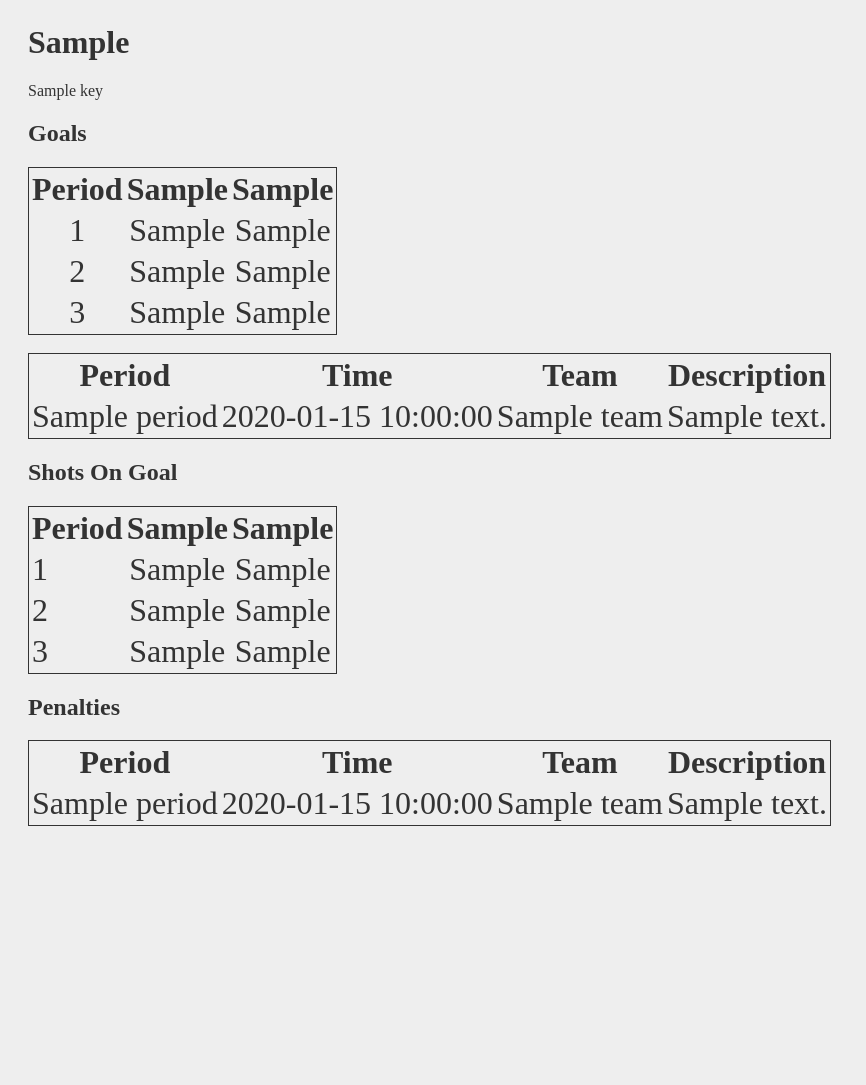
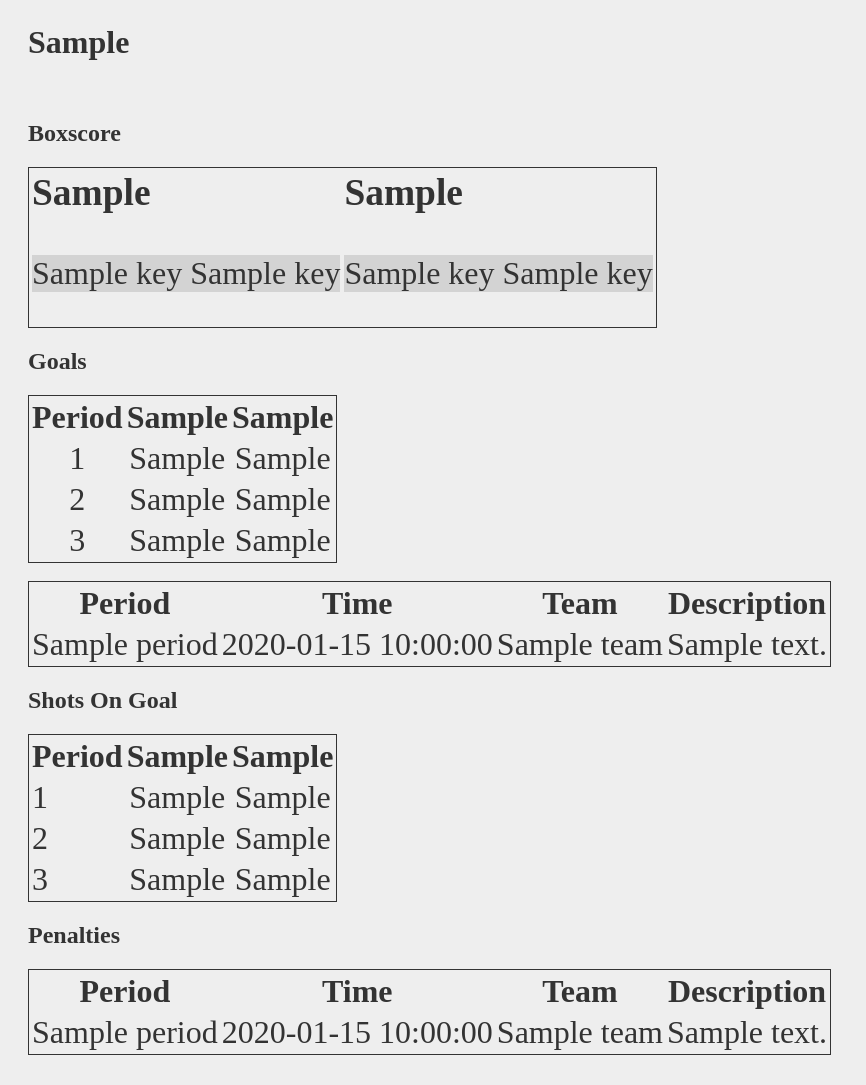
Before and after one commit to dword4/hockey-info, a Flask app: template templates/game_details.html in a window 1280 px wide. Shown: the part 92-1177 px from the top of the page, without its empty margins (0-866 px from the left). Run offline with Flask 2, Linux system fonts and the light colour scheme; the template is opened without the code that fills it: most values are stand-ins (such as "Sample title", 1, 10 or a date in 2020).

Commit message:
box score data added

```diff
--- a/templates/game_details.html
+++ b/templates/game_details.html
@@ -5,10 +5,31 @@
 <body>
 {% include 'navigation.html' %}
 <div style="position: absolute; top: 8%">
-	<h1>{{ m }}</h1>
-	{% for item in away_box %}
-		{{ item.key }}
+	<h1>{{ m }}</h1><br />
+	<h2>Boxscore</h2>
+	<table style="border: 1px solid; font-size: 32px">
+		<tr>
+			<td><h3>{{ away_team }}</h3></td>
+			<td><h3>{{ home_team }}</h3></td>
+		</tr>
+		<tr>
+			<td>
+				<ul>
+	{% for key in away_box %}
+		<!--<strong>{{key}}</strong> {{ away_box[key] }}<br />-->
+		<li style="background-color: {{ loop.cycle('lightgrey', 'white') }}">{{ key }} {{away_box[key] }}</li>
+	{% endfor %}</ul>
+		</td>
+		<td>
+	<ul>
+	{% for key in home_box %}
+	<!--<strong>{{ key }}</strong> {{ home_box[key] }}<br />-->
+		<li style="background-color: {{ loop.cycle('lightgrey', 'white') }}">{{ key }} {{home_box[key] }}</li>
 	{% endfor %}
+	</ul>
+		</td>
+		</tr>
+	</table>
 	{% if goal is defined %}
 	<h2>Goals</h2>
 	<table style="border: 1px solid; font-size: 32px">
```
